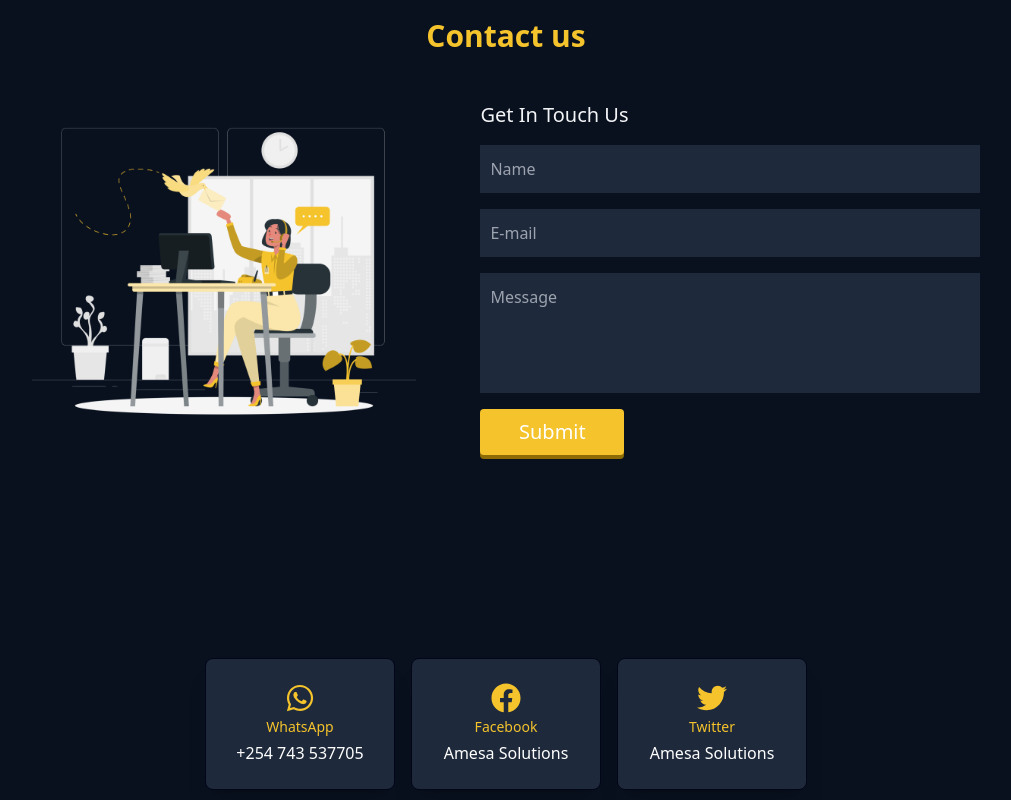
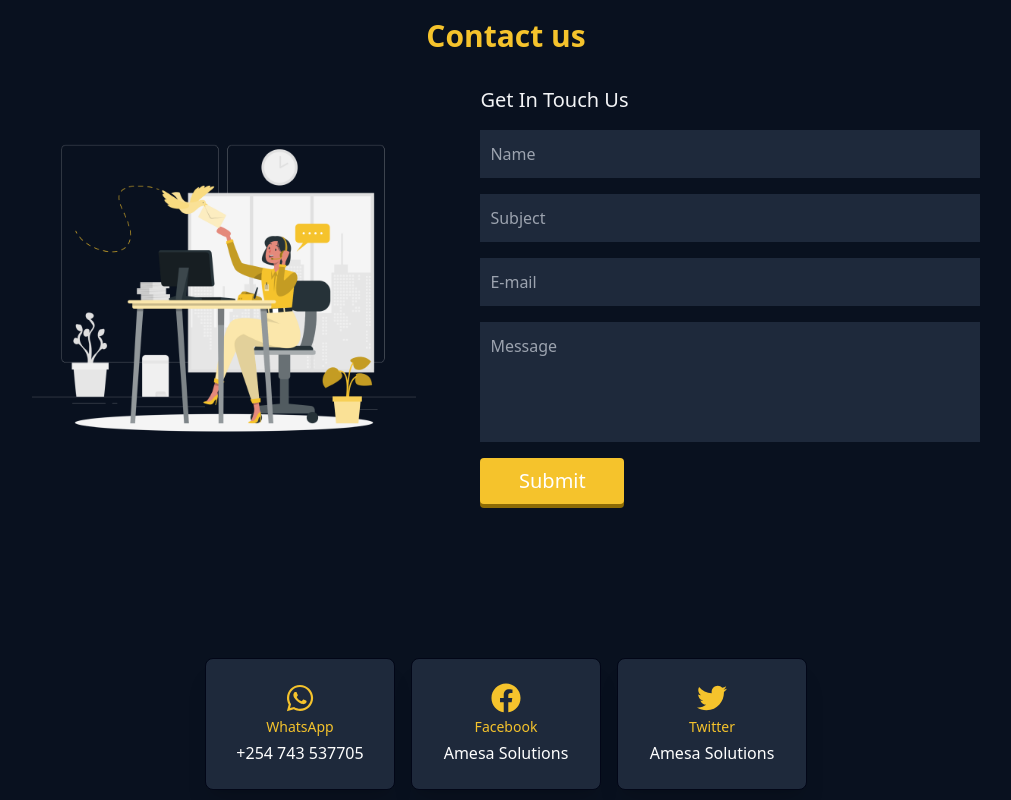
Before and after one commit to Amesa-Group/Amesa-Portfolio, a React (Vite) app: page / in a window 1280 px wide. Shown: the part 1840-2640 px from the top of the page, without its empty margins (134-1145 px from the left). Built offline with nearby package versions, Linux system fonts and the light colour scheme.

Commit message:
contact-logic

```diff
--- a/package.json
+++ b/package.json
@@ -10,6 +10,7 @@
     "preview": "vite preview"
   },
   "dependencies": {
+    "@emailjs/browser": "^3.11.0",
     "@ramonak/react-progress-bar": "^5.0.3",
     "aos": "^2.3.4",
     "formik": "^2.4.2",
@@ -17,6 +18,7 @@
     "react-dom": "^18.2.0",
     "react-icons": "^4.10.1",
     "react-router-dom": "^6.15.0",
+    "react-toastify": "^9.1.3",
     "yup": "^1.2.0"
   },
   "devDependencies": {
--- a/src/App.jsx
+++ b/src/App.jsx
@@ -1,8 +1,10 @@
 import Home from "./pages/Home"
-
+import { ToastContainer } from 'react-toastify'
+import 'react-toastify/dist/ReactToastify.css';
 function App() {
   return (
     <>
+     <ToastContainer/>
     <Home/>
     </>
   )
--- a/src/components/Contact.jsx
+++ b/src/components/Contact.jsx
@@ -1,14 +1,28 @@
-import React from 'react'
+import React, {useRef} from 'react'
+import emailjs from '@emailjs/browser'
 import ContactImg from '../assets/Contact us.png'
 import Aos from 'aos'
 import 'aos/dist/aos.css';
 import { useEffect } from 'react';
+import { toast } from 'react-toastify';
+import 'react-toastify/dist/ReactToastify.css';
+function Contact() {
+ const form = useRef()
 
-function Contact() {
+  const sendEmail = (e) => {
+    e.preventDefault();
 
-  const handleSubmit = (e) => {
-    e.preventDefault()
-  }
+    emailjs.sendForm('service_lqhlrg6', 'template_f9wa9nv', form.current, 'dPCOZtbCWvzQRqlZ5')
+      .then((result) => {
+        toast.success("thank you for sending message");
+          console.log(result.text);
+      }, (error) => {
+        toast.error("please fill correct information")
+          console.log(error.text);
+
+      });
+      e.target.reset()
+  };
 
   useEffect(() => {
     Aos.init({duration: 2000});
@@ -32,24 +46,36 @@ function Contact() {
           </div>
            <div className="w-[100%] md:w-1/2 flex flex-col gap-4">
            <h2 className='text-xl font-medium text-slate-800 dark:text-gray-100'>Get In Touch  Us</h2>
-            <form onSubmit={handleSubmit}
+            <form  ref={form} onSubmit={sendEmail}
             className='flex flex-col gap-4'>
              <div className='flex flex-col'>
                 <input
                 type='text'
                 placeholder="Name"
                 id="input"
+                name='user_name'
                 className="bg-gray-200 dark:bg-slate-800 transition-all dark:text-white"
                 />
                 <label id="line-hover" htmlFor=''></label>
               </div>
 
+              <div className='flex flex-col'>
+                <input
+                type='text'
+                placeholder="Subject"
+                id="input"
+                name='subject'
+                className="bg-gray-200 dark:bg-slate-800 transition-all dark:text-white"
+                />
+                <label id="line-hover" htmlFor=''></label>
+              </div>
 
               <div className='flex flex-col'>
                 <input
                 type='email'
                 placeholder="E-mail"
                 id="input"
+                name='user_email'
                 className="bg-gray-200 dark:bg-slate-800 transition-all dark:text-white"
                 />
                 <label id="line-hover" htmlFor=''></label>
@@ -59,13 +85,14 @@ function Contact() {
                 <textarea
                   placeholder="Message"
                   id="input"
+                  name='message'
                   className="h-[120px] bg-gray-200 dark:bg-slate-800 transition-all  dark:text-white"
                   ></textarea>
                   <label id="line-hover" htmlFor=''></label>
 
               </div>
 
-              <button type='submit' id="btn" className='w-[9rem] bg-[#242D49] dark:bg-[#f5c32c] hover:bg-[#] text-xl text-white rounded-[4px]  shadow-[0px_4px_0px_0px_#191e2e] hover:shadow-[0px_-4px_0px_0px_#191e2e] dark:shadow-[0px_4px_0px_0px_#8d6b05] dark:hover:shadow-[0px_-4px_0px_0px_#8d6b05]'>Submit</button>
+              <button type='submit' value="Send" id="btn" className='w-[9rem] bg-[#242D49] dark:bg-[#f5c32c] hover:bg-[#] text-xl text-white rounded-[4px]  shadow-[0px_4px_0px_0px_#191e2e] hover:shadow-[0px_-4px_0px_0px_#191e2e] dark:shadow-[0px_4px_0px_0px_#8d6b05] dark:hover:shadow-[0px_-4px_0px_0px_#8d6b05]'>Submit</button>
             </form>
            </div>
       </div>
```
Also changed, not shown: 1 other file (tests, documents, lock files or other folders).
